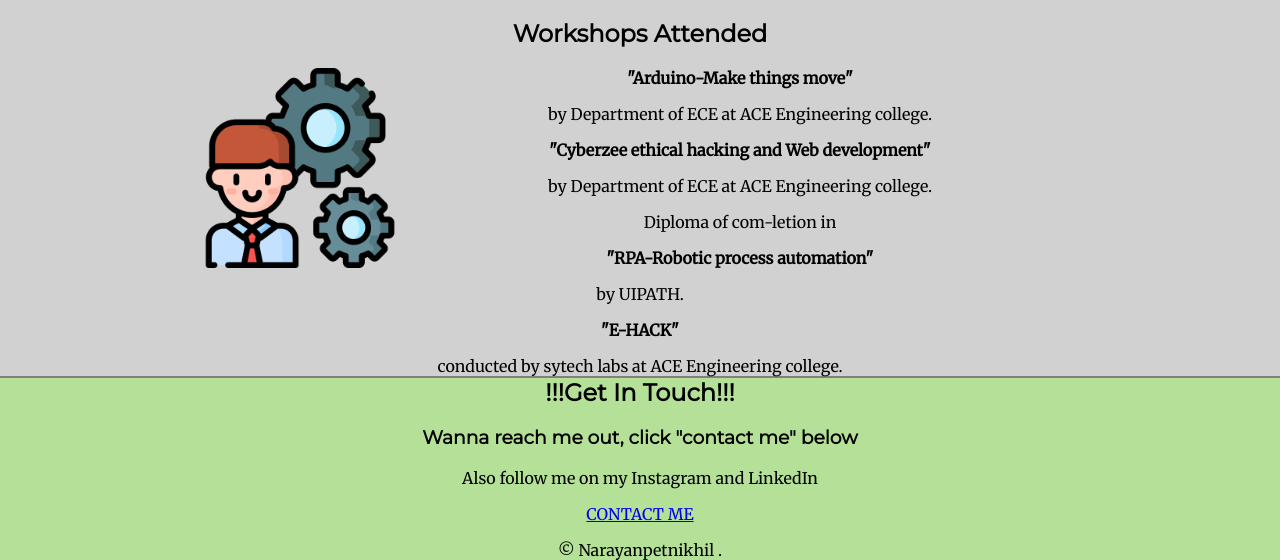
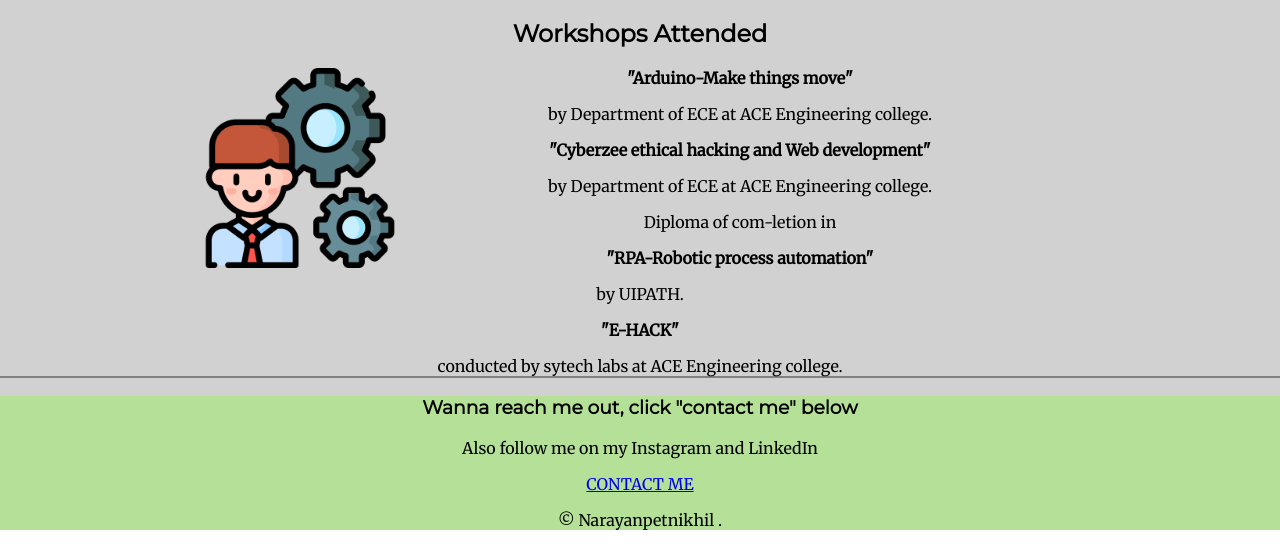
Before and after one commit to Nikhil240/CSS-MY-SITE, a plain HTML site: page index.html in a window 1280 px wide. Shown: the part 1893-2453 px from the top of the page. After the commit the page ends 2423 px from the top, so only its background shows below. Drawn offline with Linux system fonts and the light colour scheme; a web font is replaced by a local one.

Commit message:
Removed a aline

```diff
--- a/index.html
+++ b/index.html
@@ -83,7 +83,6 @@
 
   <div class="bottom-container">
 
-    <h2 class="contact-me">!!!Get In Touch!!!</h2>
     <h3>Wanna reach me out, click "contact me" below</h3>
 
     <p>Also follow me on my Instagram and LinkedIn</p>
```
